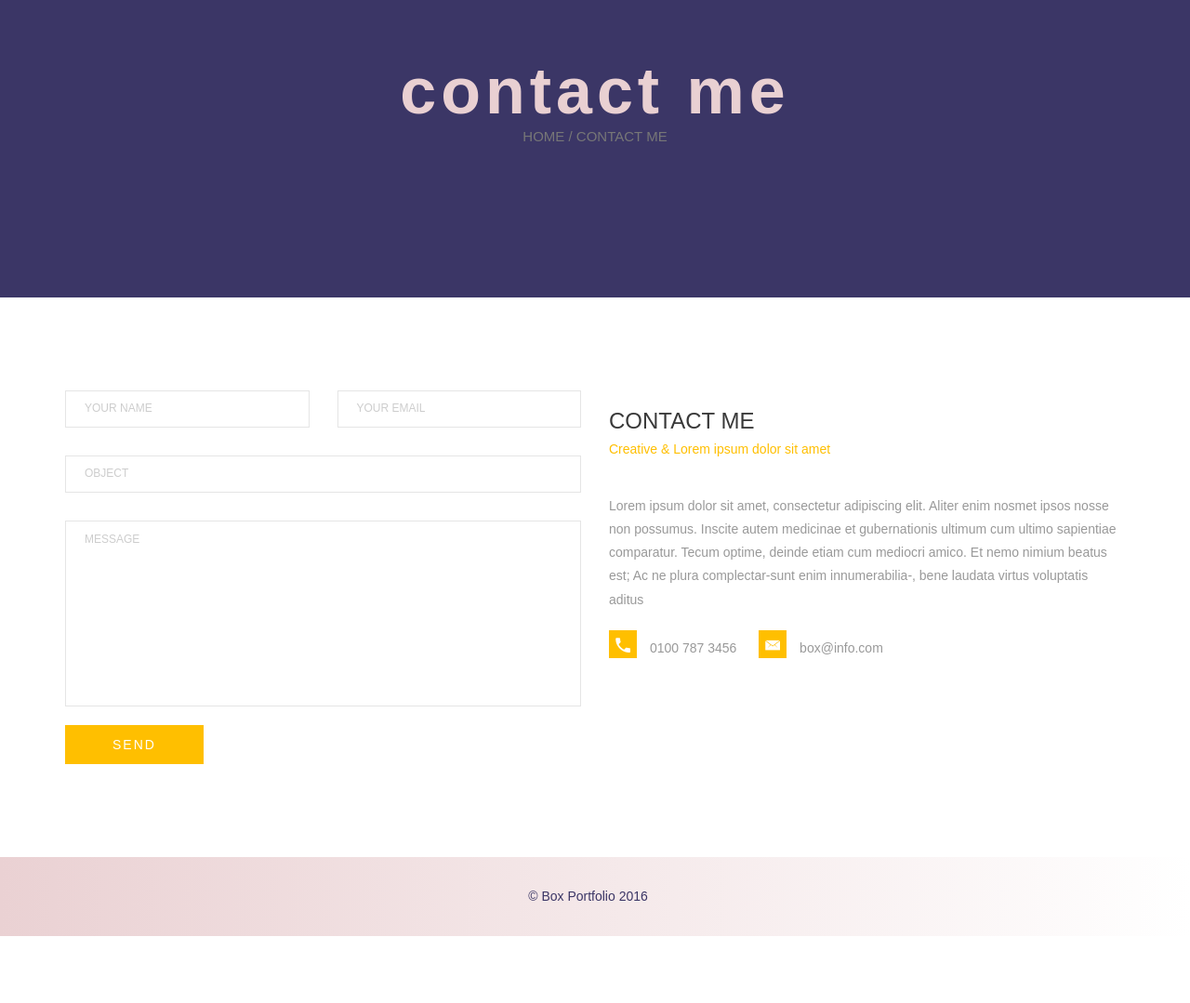
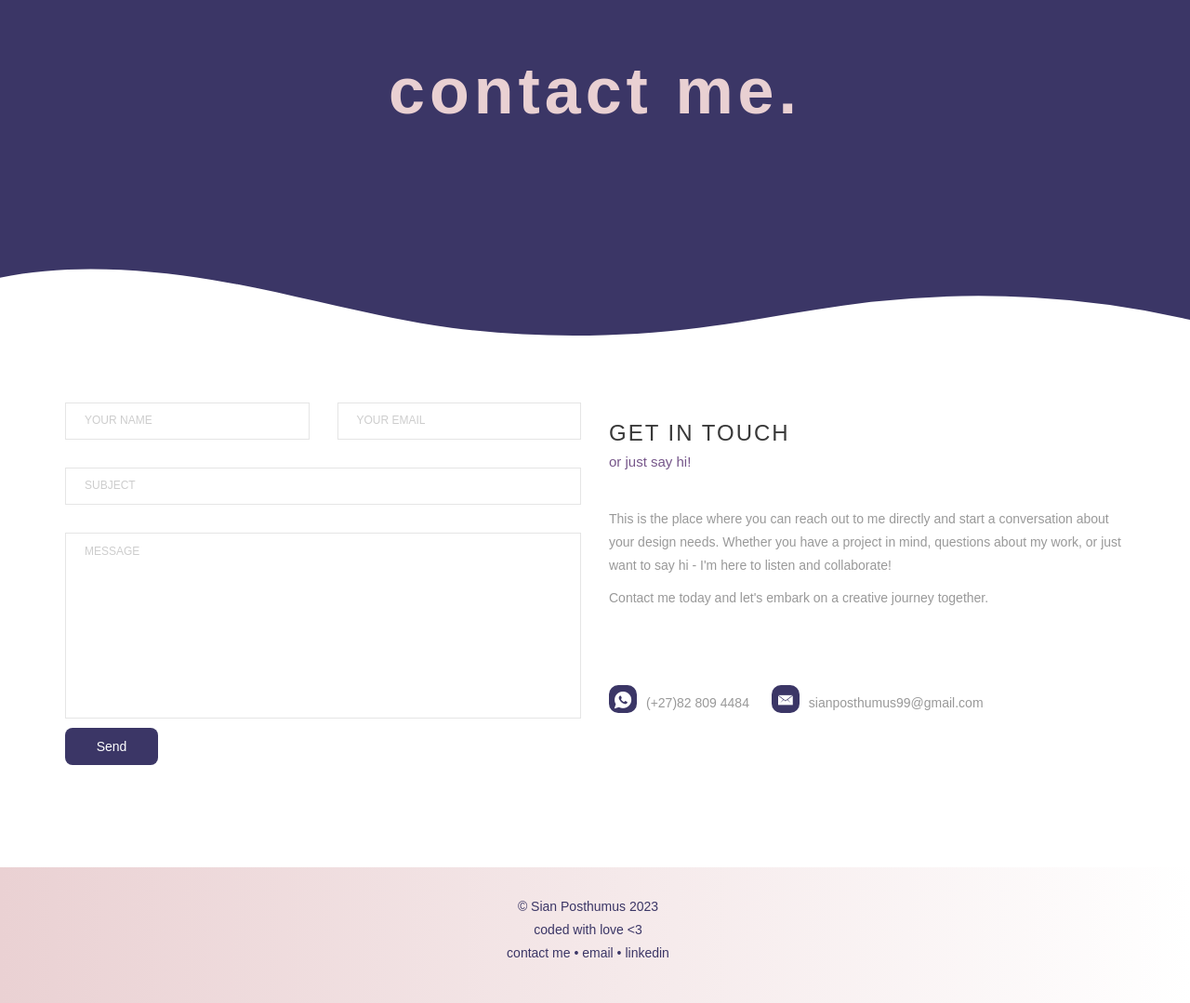
Before and after one commit to sianposthumus/sianposthumus.github.io, a plain HTML site: page contact.html in a window 1280 px wide. Shown: the part 167-1246 px from the top of the page at 93% size. Before the commit the page ends 1174 px from the top, so only its background shows below. Drawn offline with Linux system fonts and the light colour scheme; files whose address does not match are found by name; a web font is replaced by a local one.

Commit message:
All pages structured

```diff
--- a/contact.html
+++ b/contact.html
@@ -6,12 +6,12 @@
     <meta http-equiv="X-UA-Compatible" content="IE=edge">
     <meta name="viewport" content="width=device-width, initial-scale=1">
     <!-- The above 3 meta tags *must* come first in the head; any other head content must come *after* these tags -->
-    <title>Box personal portfolio Template</title>
+    <title>Sian Portfolio</title>
 
     <!-- Bootstrap -->
     <link href="css/bootstrap.min.css" rel="stylesheet">
     <link href="ionicons/css/ionicons.min.css" rel="stylesheet">
-    <link rel="icon" href="img/fav.png" type="image/x-icon">
+    <link rel="icon" href="img/favicon.png" type="image/x-icon">
 
     <!-- main css -->
     <link href="css/style.css" rel="stylesheet">
@@ -45,7 +45,7 @@
         <!-- box-header -->
         <header class="box-header">
             <div class="box-logo">
-                <a href="index.html"><img src="img/logo.png" width="80" alt="Logo"></a>
+                <a href="index.html"><img src="img/sianlogo.png" width="80" alt="Logo"></a>
             </div>
             <!-- box-nav -->
             <a class="box-primary-nav-trigger" href="#0">
@@ -58,22 +58,20 @@
         <!-- nav -->
         <nav>
             <ul class="box-primary-nav">
-                <li class="box-label">About me</li>
+                <li class="box-label">Find out more:</li>
 
-                <li><a href="index.html">Intro</a></li>
-                <li><a href="about.html">About me</a></li>
+                <li><a href="index.html">home</a></li>
+                <li><a href="about.html">about me</a></li>
                 <li><a href="services.html">services</a></li>
                 <li><a href="portfolio.html">portfolio</a></li>
-                <li><a href="contact.html">contact me</a> <i class="ion-ios-circle-filled color"></i></li>
+                <li><a href="contact.html">contact</a> <i class="ion-ios-circle-filled color"></i></li>
 
 
 
-                <li class="box-label">Follow me</li>
+                <li class="box-label">Follow me on my socials!</li>
 
-                <li class="box-social"><a href="#0"><i class="ion-social-facebook"></i></a></li>
-                <li class="box-social"><a href="#0"><i class="ion-social-instagram-outline"></i></a></li>
-                <li class="box-social"><a href="#0"><i class="ion-social-twitter"></i></a></li>
-                <li class="box-social"><a href="#0"><i class="ion-social-dribbble"></i></a></li>
+                <li class="box-social"><a href="https://www.instagram.com/see_anne_posthumus/" target="_blank"><i class="ion-social-instagram-outline"></i></a></li>
+                <li class="box-social"><a href="https://www.linkedin.com/in/sianposthumus/" target="_blank"><i class="ion-social-linkedin"></i></a></li>
             </ul>
         </nav>
         <!-- end nav -->
@@ -82,12 +80,18 @@
 
     <!-- top bar -->
     <div class="top-bar">
-        <h1>contact Me</h1>
-        <p><a href="#">Home</a> / Contact Me</p>
+        <h1>contact Me.</h1>
     </div>
     <!-- end top bar -->
 
     <!-- main-container -->
+    <section class="wave">
+        <div class="custom-shape-divider-top-1688736116">
+            <svg data-name="Layer 1" xmlns="http://www.w3.org/2000/svg" viewBox="0 0 1200 120" preserveAspectRatio="none">
+                <path d="M985.66,92.83C906.67,72,823.78,31,743.84,14.19c-82.26-17.34-168.06-16.33-250.45.39-57.84,11.73-114,31.07-172,41.86A600.21,600.21,0,0,1,0,27.35V120H1200V95.8C1132.19,118.92,1055.71,111.31,985.66,92.83Z" class="shape-fill"></path>
+            </svg>
+        </div>
+    </section>
     <div class="container main-container">
         <div class="col-md-6">
             <form action="#" method="post">
@@ -107,7 +111,7 @@
                     <div class="col-md-12">
                         <div class="input-contact">
                             <input type="text" name="object">
-                            <span>object</span>
+                            <span>subject</span>
                         </div>
                     </div>
                     <div class="col-md-12">
@@ -124,13 +128,16 @@
         </div>
 
         <div class="col-md-6">
-            <h3 class="text-uppercase">contact me</h3>
-            <h5>Creative & Lorem ipsum dolor sit amet</h5>
+            <h3 class="text-uppercase">GET IN TOUCH</h3>
+            <h5>or just say hi!</h5>
             <div class="h-30"></div>
-            <p>Lorem ipsum dolor sit amet, consectetur adipiscing elit. Aliter enim nosmet ipsos nosse non possumus. Inscite autem medicinae et gubernationis ultimum cum ultimo sapientiae comparatur. Tecum optime, deinde etiam cum mediocri amico. Et nemo nimium beatus est; Ac ne plura complectar-sunt enim innumerabilia-, bene laudata virtus voluptatis aditus </p>
+            <p>This is the place where you can reach out to me directly and start a conversation about your design needs. Whether you have a project in mind, questions about my work, or just want to say hi - I'm here to listen and collaborate!
+            </p>
+            <p>Contact me today and let's embark on a creative journey together.</p>
+            <br></br>
             <div class="contact-info">
-                <p><i class="ion-android-call"></i> 0100 787 3456</p>
-                <p><i class="ion-ios-email"></i> box@info.com</p>
+                <p><i class="ion-social-whatsapp"></i>(+27)82 809 4484</p>
+                <p><i class="ion-ios-email"></i>sianposthumus99@gmail.com</p>
             </div>
         </div>
 
@@ -141,7 +148,9 @@
     <!-- footer -->
     <footer>
         <div class="container-fluid">
-            <p class="copyright">© Box Portfolio 2016</p>
+            <p class="copyright">© Sian Posthumus 2023</p>
+            <p class="copyright">coded with love <3</p>
+            <p class="copyrighttwo"><a href=contact.html target="_blank">contact me</a> • <a href="mailto:sianposthumus99@gmail.com" target="_blank">email</a> • <a href="https://www.linkedin.com/in/sianposthumus/" target="_blank">linkedin</a></p>
         </div>
     </footer>
     <!-- end footer -->
--- a/css/style.css
+++ b/css/style.css
@@ -742,7 +742,7 @@ b i:last-child {
 
 .portfolio .categories-grid .categories ul li a.active {
     margin-left: 0;
-    background-color: #ffbf00;
+    background-color: #76568a;
     padding: 0px 20px;
     color: white;
     border-radius: 25px;
@@ -799,7 +799,7 @@ b i:last-child {
 .portfolio_item .portfolio_item_hover .item_info em {
     font-style: normal;
     display: inline-block;
-    background-color: #ffbf00;
+    background-color: #EAC1D1;
     padding: 5px 20px;
     border-radius: 25px;
     color: #333;
@@ -849,6 +849,16 @@ b i:last-child {
     padding-top: 55px;
 }
 
+.item_info>span {
+    font-family: forum, sans-serif;
+    letter-spacing: 2px;
+    text-transform: uppercase;
+}
+
+.item_info>em {
+    font-family: sans-serif;
+    background-color: #d39cb0
+}
 
 /* footer
 ==================================================*/
@@ -1109,6 +1119,10 @@ font-family: forum, sans-serif;
 /* contact page
 ==================================================*/
 
+ .container, main-container {
+    margin-top: 50px;
+ }
+
 .details-text i {
     margin-right: 10px;
 }
@@ -1184,7 +1198,7 @@ font-family: forum, sans-serif;
 
 .input-contact > span.active,
 .textarea-contact > span.active {
-    color: #ffbf00;
+    color: #3B3666;
     font-size: 10px;
     top: 0px;
     left: 5px;
@@ -1205,12 +1219,13 @@ textarea:focus {
     height: 30px;
     width: 30px;
     display: inline-block;
-    background: #ffbf00;
+    background: #3b3666;
     text-align: center;
     line-height: 33px;
     margin-right: 10px;
     color: #fff;
     font-size: 21px;
+    border-radius: 10px;
 }
 
 .contact-info p {
@@ -1219,22 +1234,49 @@ textarea:focus {
 }
 
 .btn-box {
-    background: #ffbf00;
-    padding: 10px 50px;
-    border-radius: 0;
-    color: #fff;
-    margin-top: 20px;
-    text-transform: uppercase;
-    letter-spacing: 2px;
+
+    background-color: #3b3666;
+    border-radius: 8px;
+    border-style: none;
+    box-sizing: border-box;
+    color: #FFFFFF;
+    cursor: pointer;
+    display: inline-block;
+    font-family: sans-serif;
+    font-size: 14px;
     font-weight: 500;
-}
+    height: 40px;
+    width: 100px;
+    line-height: 20px;
+    list-style: none;
+    margin: 10px 0 10px 0;
+    outline: none;
+    padding: 10px 16px;
+    position: relative;
+    text-align: center;
+    text-decoration: none;
+    transition: color 100ms;
+    vertical-align: baseline;
+    user-select: none;
+    -webkit-user-select: none;
+    touch-action: manipulation;
+  }
 
 .btn-box:hover,
 .btn-box:focus {
-    background: #F5B700;
-    color: #fff;
+    color: white;
+   background-color: #d29baf;
+  }
+
+.col-md-6 .text-uppercase {
+    font-family: forum, sans-serif;
+    letter-spacing: 2px;
 }
 
+.col-md-6>h5 {
+    color:#76568a;
+    font-size: 1.5rem;
+}
 
 /* single project page
 ==================================================*/
```
Also changed, not shown: about.html (+1 -1 lines), index.html (+7 -7 lines), portfolio.html (+1 -1 lines), services.html (+5 -3 lines), single-project.html (+1 -1 lines), 3 other files.
